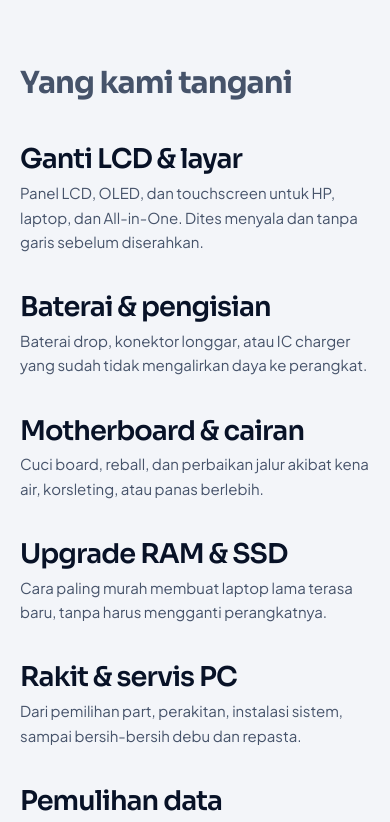
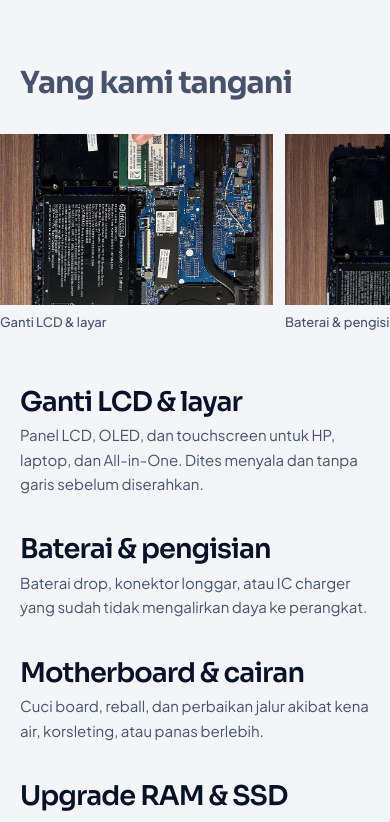
Before and after one commit to AhmadSyukriGozali/nexora-data, a Next.js app: page / in a window 390 px wide. Shown: the part 1040-1862 px from the top of the page. Built offline with nearby package versions, Linux system fonts and the light colour scheme.

Commit message:
Penambahan keyword dan fix bug pada gambar layanan

```diff
--- a/app/layout.tsx
+++ b/app/layout.tsx
@@ -30,14 +30,28 @@ export const metadata: Metadata = {
   },
   description: site.description,
   keywords: [
+    "servis HP",
+    "servis HP Terdekat",
+    "servis HP Jakarta",
     "servis HP Jakarta Timur",
+    "servis laptop",
+    "servis laptop Terdekat",
+    "servis laptop Jakarta",
     "servis laptop Jakarta Timur",
-    "servis PC Cakung",
+    "servis PC",
+    "servis PC Terdekat",
+    "servis PC Jakarta",
+    "servis PC Jakarta Timur",
+    "servis printer",
+    "servis printer Terdekat",
+    "servis printer Jakarta",
     "servis printer Jakarta Timur",
     "ganti LCD laptop",
     "service HP Pulo Gebang",
     "upgrade SSD laptop",
     "Nexora Data",
+    "Nexora Data Service",
+    "2026"
   ],
   applicationName: site.name,
   authors: [{ name: site.name }],
--- a/components/home/capabilities.tsx
+++ b/components/home/capabilities.tsx
@@ -87,6 +87,34 @@ export function Capabilities() {
           <h2 className="display-lg text-[clamp(1.9rem,5.2vw,4.6rem)] text-ink-soft">
             Yang kami tangani
           </h2>
+        </Reveal>
+
+        <Reveal delay={80} className="mt-9 md:hidden">
+          <ul
+            aria-label="Foto layanan"
+            tabIndex={0}
+            className="-mx-5 flex snap-x snap-mandatory gap-3 overflow-x-auto px-5 pb-2 [scrollbar-width:none] [&::-webkit-scrollbar]:hidden"
+          >
+            {capabilities.map((item, index) => (
+              <li
+                key={item.title}
+                className="w-[78%] shrink-0 snap-start"
+              >
+                <div className="relative aspect-[16/10] overflow-hidden bg-surface">
+                  <Image
+                    src={shots[index].src}
+                    alt={shots[index].alt}
+                    fill
+                    sizes="78vw"
+                    className="object-cover"
+                  />
+                </div>
+                <p className="mt-2 text-[13px] font-medium text-ink-soft">
+                  {item.title}
+                </p>
+              </li>
+            ))}
+          </ul>
         </Reveal>
 
         <ul
```
